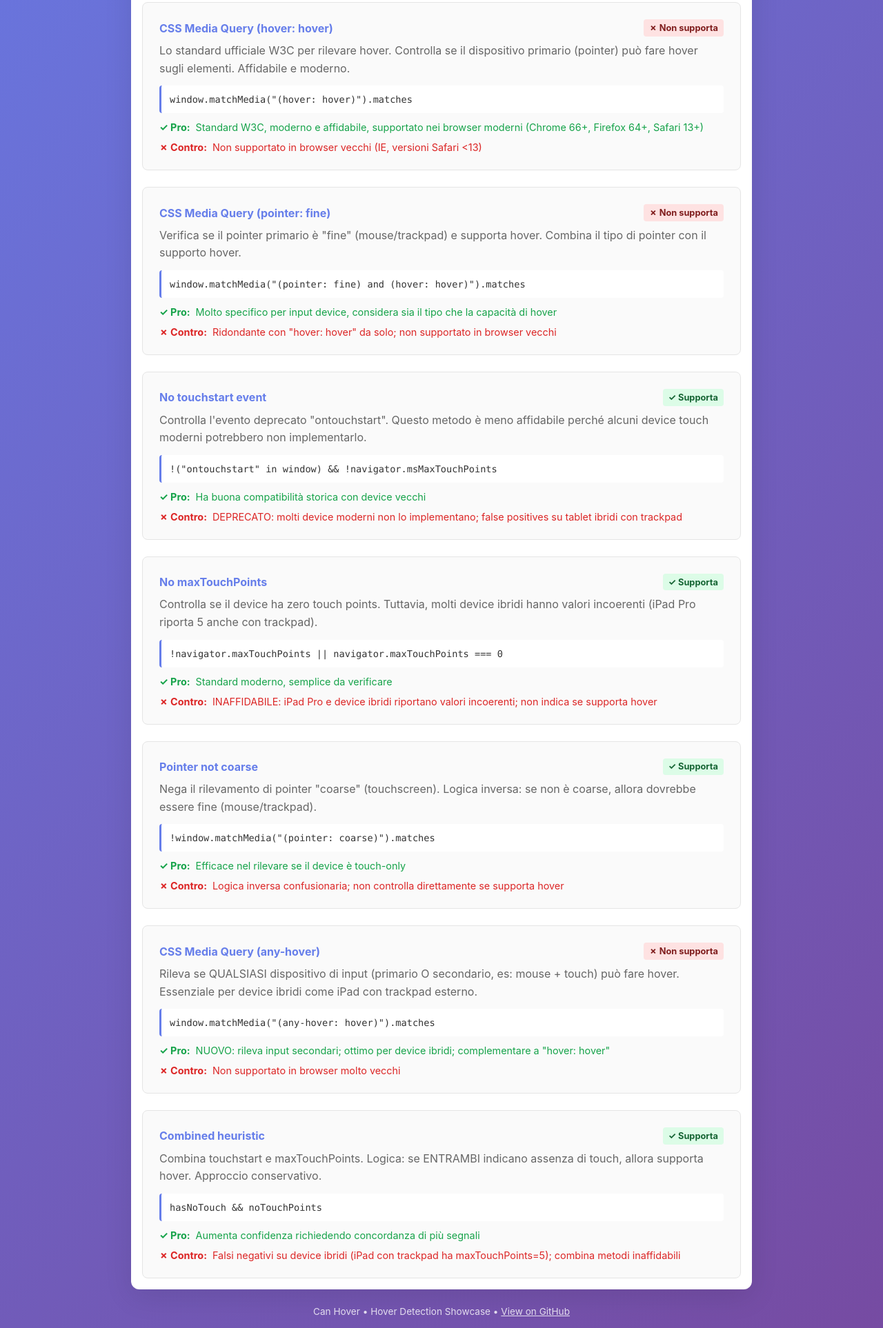
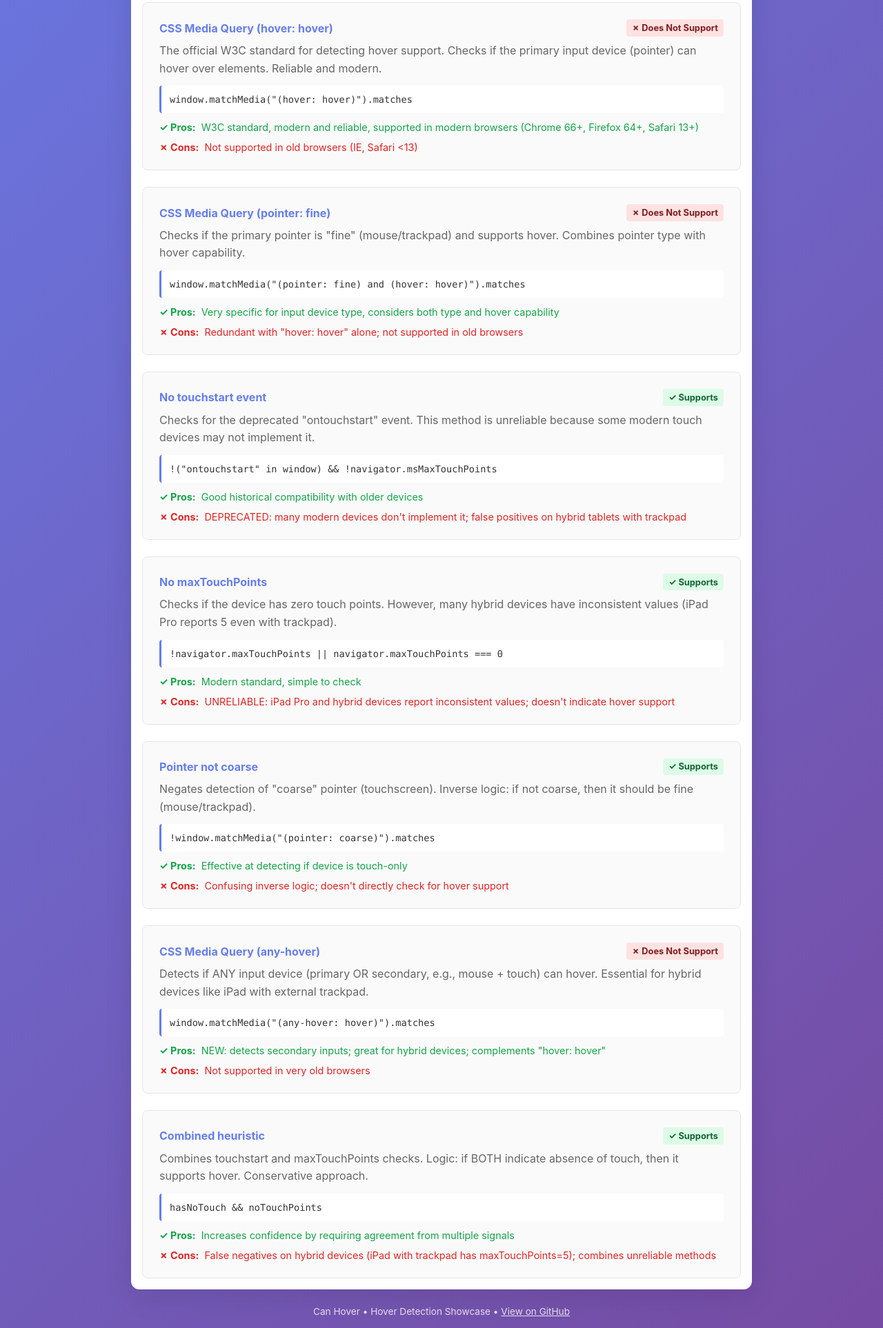
Before and after one commit to depsir/can-hover, a plain HTML site: page index.html in a window 1280 px wide. Shown: the part 788-2714 px from the top of the page at 69% size. Drawn offline with Linux system fonts and the light colour scheme.

Commit message:
ai disclaimer and translate to english

```diff
--- a/index.html
+++ b/index.html
@@ -1,5 +1,5 @@
 <!DOCTYPE html>
-<html lang="it">
+<html lang="en">
 <head>
   <meta charset="UTF-8">
   <meta name="viewport" content="width=device-width, initial-scale=1.0">
@@ -297,7 +297,7 @@
   <div class="container">
     <header>
       <h1>🖱️ Can Hover?</h1>
-      <p class="subtitle">Controlla se il tuo dispositivo supporta l'hover</p>
+      <p class="subtitle">Check if your device supports hover <span style="font-size: 0.8em; opacity: 0.7;">(AI-Generated Content)</span></p>
     </header>
 
     <div class="main-result">
@@ -309,12 +309,12 @@
     </div>
 
     <section>
-      <h2>📊 Risultati dei Test</h2>
+      <h2>📊 Test Results</h2>
       <table>
         <thead>
           <tr>
-            <th>Metodo</th>
-            <th>Stato</th>
+            <th>Method</th>
+            <th>Status</th>
           </tr>
         </thead>
         <tbody id="resultsTable">
@@ -324,7 +324,7 @@
     </section>
 
     <section>
-      <h2>🔧 Come Funzionano i Metodi</h2>
+      <h2>🔧 How Methods Work</h2>
       <div class="methods-list" id="methodsList">
         <!-- Filled by JavaScript -->
       </div>
@@ -389,46 +389,46 @@
     // Method descriptions and explanations
     const methodInfo = {
       'CSS Media Query (hover: hover)': {
-        description: 'Lo standard ufficiale W3C per rilevare hover. Controlla se il dispositivo primario (pointer) può fare hover sugli elementi. Affidabile e moderno.',
+        description: 'The official W3C standard for detecting hover support. Checks if the primary input device (pointer) can hover over elements. Reliable and modern.',
         code: 'window.matchMedia("(hover: hover)").matches',
-        pros: 'Standard W3C, moderno e affidabile, supportato nei browser moderni (Chrome 66+, Firefox 64+, Safari 13+)',
-        cons: 'Non supportato in browser vecchi (IE, versioni Safari <13)'
+        pros: 'W3C standard, modern and reliable, supported in modern browsers (Chrome 66+, Firefox 64+, Safari 13+)',
+        cons: 'Not supported in old browsers (IE, Safari <13)'
       },
       'CSS Media Query (pointer: fine)': {
-        description: 'Verifica se il pointer primario è "fine" (mouse/trackpad) e supporta hover. Combina il tipo di pointer con il supporto hover.',
+        description: 'Checks if the primary pointer is "fine" (mouse/trackpad) and supports hover. Combines pointer type with hover capability.',
         code: 'window.matchMedia("(pointer: fine) and (hover: hover)").matches',
-        pros: 'Molto specifico per input device, considera sia il tipo che la capacità di hover',
-        cons: 'Ridondante con "hover: hover" da solo; non supportato in browser vecchi'
+        pros: 'Very specific for input device type, considers both type and hover capability',
+        cons: 'Redundant with "hover: hover" alone; not supported in old browsers'
       },
       'No touchstart event': {
-        description: 'Controlla l\'evento deprecato "ontouchstart". Questo metodo è meno affidabile perché alcuni device touch moderni potrebbero non implementarlo.',
+        description: 'Checks for the deprecated "ontouchstart" event. This method is unreliable because some modern touch devices may not implement it.',
         code: '!("ontouchstart" in window) && !navigator.msMaxTouchPoints',
-        pros: 'Ha buona compatibilità storica con device vecchi',
-        cons: 'DEPRECATO: molti device moderni non lo implementano; false positives su tablet ibridi con trackpad'
+        pros: 'Good historical compatibility with older devices',
+        cons: 'DEPRECATED: many modern devices don\'t implement it; false positives on hybrid tablets with trackpad'
       },
       'No maxTouchPoints': {
-        description: 'Controlla se il device ha zero touch points. Tuttavia, molti device ibridi hanno valori incoerenti (iPad Pro riporta 5 anche con trackpad).',
+        description: 'Checks if the device has zero touch points. However, many hybrid devices have inconsistent values (iPad Pro reports 5 even with trackpad).',
         code: '!navigator.maxTouchPoints || navigator.maxTouchPoints === 0',
-        pros: 'Standard moderno, semplice da verificare',
-        cons: 'INAFFIDABILE: iPad Pro e device ibridi riportano valori incoerenti; non indica se supporta hover'
+        pros: 'Modern standard, simple to check',
+        cons: 'UNRELIABLE: iPad Pro and hybrid devices report inconsistent values; doesn\'t indicate hover support'
       },
       'Pointer not coarse': {
-        description: 'Nega il rilevamento di pointer "coarse" (touchscreen). Logica inversa: se non è coarse, allora dovrebbe essere fine (mouse/trackpad).',
+        description: 'Negates detection of "coarse" pointer (touchscreen). Inverse logic: if not coarse, then it should be fine (mouse/trackpad).',
         code: '!window.matchMedia("(pointer: coarse)").matches',
-        pros: 'Efficace nel rilevare se il device è touch-only',
-        cons: 'Logica inversa confusionaria; non controlla direttamente se supporta hover'
+        pros: 'Effective at detecting if device is touch-only',
+        cons: 'Confusing inverse logic; doesn\'t directly check for hover support'
       },
       'CSS Media Query (any-hover)': {
-        description: 'Rileva se QUALSIASI dispositivo di input (primario O secondario, es: mouse + touch) può fare hover. Essenziale per device ibridi come iPad con trackpad esterno.',
+        description: 'Detects if ANY input device (primary OR secondary, e.g., mouse + touch) can hover. Essential for hybrid devices like iPad with external trackpad.',
         code: 'window.matchMedia("(any-hover: hover)").matches',
-        pros: 'NUOVO: rileva input secondari; ottimo per device ibridi; complementare a "hover: hover"',
-        cons: 'Non supportato in browser molto vecchi'
+        pros: 'NEW: detects secondary inputs; great for hybrid devices; complements "hover: hover"',
+        cons: 'Not supported in very old browsers'
       },
       'Combined heuristic': {
-        description: 'Combina touchstart e maxTouchPoints. Logica: se ENTRAMBI indicano assenza di touch, allora supporta hover. Approccio conservativo.',
+        description: 'Combines touchstart and maxTouchPoints checks. Logic: if BOTH indicate absence of touch, then it supports hover. Conservative approach.',
         code: 'hasNoTouch && noTouchPoints',
-        pros: 'Aumenta confidenza richiedendo concordanza di più segnali',
-        cons: 'Falsi negativi su device ibridi (iPad con trackpad ha maxTouchPoints=5); combina metodi inaffidabili'
+        pros: 'Increases confidence by requiring agreement from multiple signals',
+        cons: 'False negatives on hybrid devices (iPad with trackpad has maxTouchPoints=5); combines unreliable methods'
       }
     };
 
@@ -442,12 +442,12 @@
 
       if (consensus) {
         consensusBadge.className = 'consensus-badge supports';
-        consensusBadge.textContent = '✓ SUPPORTA HOVER';
-        consensusText.textContent = 'Il tuo dispositivo supporta l\'hover secondo la maggior parte dei metodi di rilevamento.';
+        consensusBadge.textContent = '✓ SUPPORTS HOVER';
+        consensusText.textContent = 'Your device supports hover according to most detection methods.';
       } else {
         consensusBadge.className = 'consensus-badge not-supports';
-        consensusBadge.textContent = '✗ NON SUPPORTA HOVER';
-        consensusText.textContent = 'Il tuo dispositivo non supporta l\'hover secondo la maggior parte dei metodi di rilevamento.';
+        consensusBadge.textContent = '✗ DOES NOT SUPPORT HOVER';
+        consensusText.textContent = 'Your device does not support hover according to most detection methods.';
       }
 
       // Device info
@@ -457,15 +457,15 @@
       deviceInfo.innerHTML = `
         <div class="device-info-row">
           <div class="device-info-item">
-            <div class="device-info-label">📐 Screen resolution</div>
+            <div class="device-info-label">📐 Screen Resolution</div>
             <div class="device-info-value">${info.screenResolution}</div>
           </div>
           <div class="device-info-item">
-            <div class="device-info-label">🔍 Viewport size</div>
+            <div class="device-info-label">🔍 Viewport Size</div>
             <div class="device-info-value">${info.viewportSize}</div>
           </div>
           <div class="device-info-item">
-            <div class="device-info-label">📊 Device pixel ratio</div>
+            <div class="device-info-label">📊 Device Pixel Ratio</div>
             <div class="device-info-value">${info.devicePixelRatio}x</div>
           </div>
           <div class="device-info-item device-info-useragent">
@@ -482,7 +482,7 @@
       Object.entries(results).forEach(([method, value]) => {
         const row = document.createElement('tr');
         const resultClass = value ? 'true' : 'false';
-        const resultText = value ? '✓ Supporta' : '✗ Non supporta';
+        const resultText = value ? '✓ Supports' : '✗ Does Not Support';
 
         row.innerHTML = `
           <td><strong>${method}</strong></td>
@@ -498,7 +498,7 @@
       Object.entries(methodInfo).forEach(([methodName, info]) => {
         const result = results[methodName];
         const resultClass = result ? 'true' : 'false';
-        const resultText = result ? '✓ Supporta' : '✗ Non supporta';
+        const resultText = result ? '✓ Supports' : '✗ Does Not Support';
 
         const methodDiv = document.createElement('div');
         methodDiv.className = 'method';
@@ -509,8 +509,8 @@
           </div>
           <p class="method-description">${info.description}</p>
           <div class="method-code">${info.code}</div>
-          <div class="method-pros"><span class="pros-label">✓ Pro:</span>${info.pros}</div>
-          <div class="method-cons"><span class="cons-label">✗ Contro:</span>${info.cons}</div>
+          <div class="method-pros"><span class="pros-label">✓ Pros:</span>${info.pros}</div>
+          <div class="method-cons"><span class="cons-label">✗ Cons:</span>${info.cons}</div>
         `;
         methodsList.appendChild(methodDiv);
       });
```
